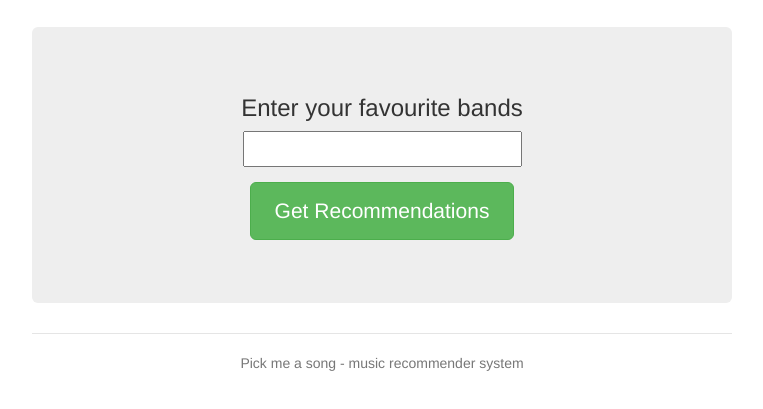
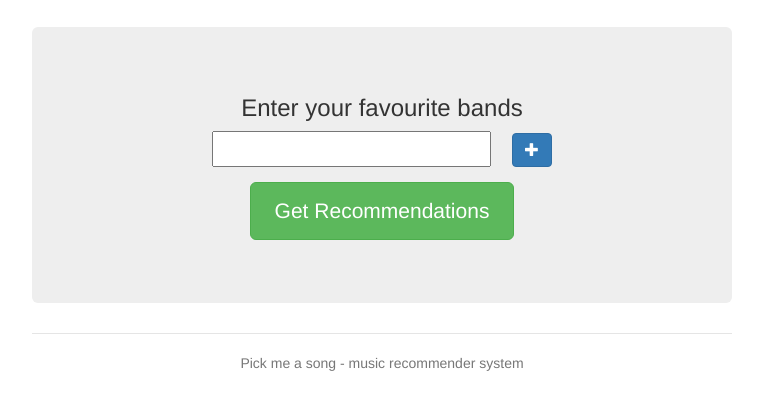
Before and after one commit to asenovm/pick-me-a-song, a website: page web/app/index.html in a window 1280 px wide. Shown: the part 83-492 px from the top of the page, without its empty margins (258-1021 px from the left). Drawn offline with nearby package versions, Linux system fonts and the light colour scheme; some packages are replaced by stand-ins of ours; files that its build step writes are made by us from their sources.

Commit message:
* Added plus button for adding more bands

```diff
--- a/web/app/styles/main.css
+++ b/web/app/styles/main.css
@@ -77,3 +77,10 @@ body {
     border-bottom: 0;
   }
 }
+
+.btn-small {
+    padding: 6px 12px !important;
+    margin-top: -2px;
+    margin-left: 15px;
+    font-size: 14px !important;
+}
--- a/web/app/views/main.html
+++ b/web/app/views/main.html
@@ -11,6 +11,9 @@
   <h3>Enter your favourite bands</h3>
   <p class="lead">
     <input type="text" />
+    <button class="btn btn-primary btn-small">
+        <span class="glyphicon glyphicon-plus" aria-hidden="true"></span>
+    </button>
   </p>
   <p><a class="btn btn-lg btn-success" ng-href="#">Get Recommendations</a></p>
 </div>
```
Also changed, not shown: 1 other file.
